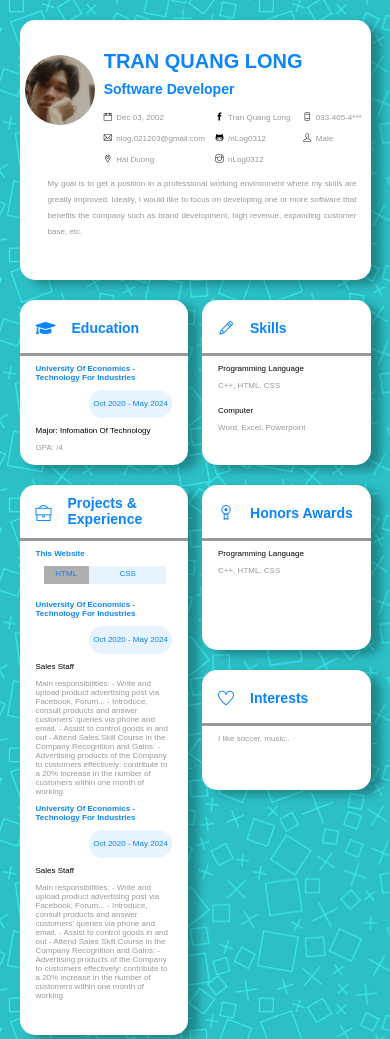
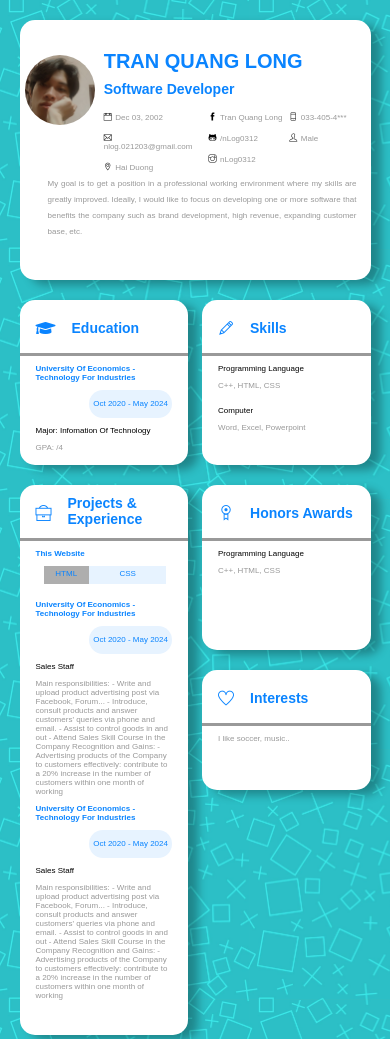
Before and after one commit to nLog0312/my-curriculum-vitae, a plain HTML site: page index.html in a window 390 px wide. Drawn offline with Linux system fonts and the light colour scheme.

Commit message:
Update responsive.css

```diff
--- a/assets/css/responsive.css
+++ b/assets/css/responsive.css
@@ -54,7 +54,7 @@
     }
 
     #header #info-person {
-        width: 75%;
+        width: 69%;
         height: 50%;
         margin-top: 30px;
         margin-bottom: 30px;
```
